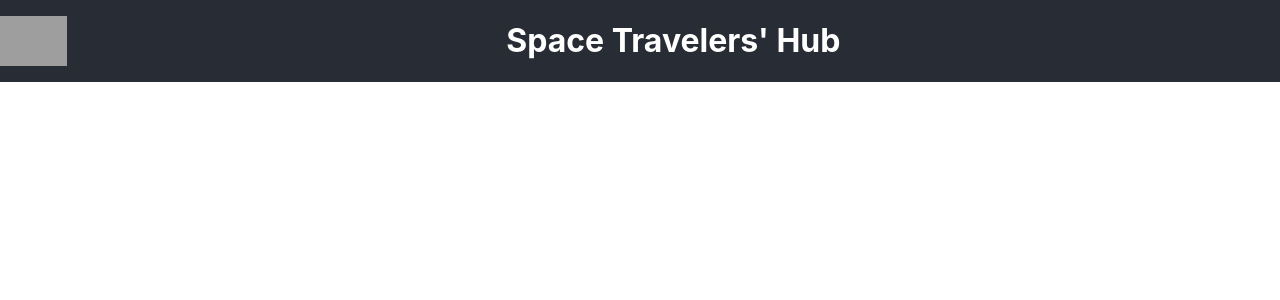
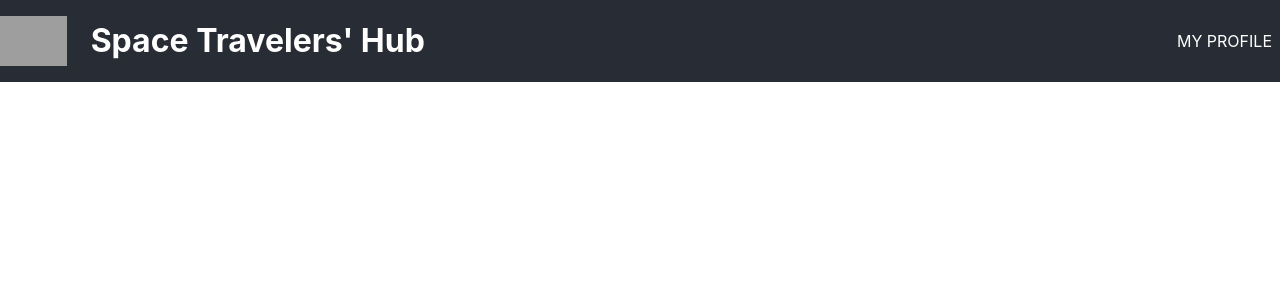
Before and after one commit to Wahaj-Ali/spacetravelers-hub, a React (Create React App) app: page / in a window 1280 px wide. Shown: the top 300 px of the page. Built offline with nearby package versions, Linux system fonts and the light colour scheme; grey boxes are pictures that could not be loaded.

Commit message:
Add NaveLink for MyProfile page

```diff
--- a/package.json
+++ b/package.json
@@ -10,6 +10,7 @@
     "react": "^18.2.0",
     "react-dom": "^18.2.0",
     "react-router": "^6.8.0",
+    "react-router-dom": "^6.8.0",
     "react-scripts": "5.0.1",
     "redux-logger": "^3.0.6",
     "web-vitals": "^2.1.4"
--- a/src/App.css
+++ b/src/App.css
@@ -12,9 +12,33 @@
   display: flex;
   align-items: center;
   justify-content: space-between;
+  gap: 24px;
   color: white;
 }
 
-.App-link {
-  color: #61dafb;
+.MenuNav {
+  display: flex;
+  justify-content: right;
+  list-style: none;
+  gap: 24px;
 }
+
+.NavBar {
+  position: relative;
+  flex: 1;
+  text-align: center;
+}
+
+.NavBar a {
+  display: block;
+  font-size: 16px;
+  padding: 8px 8px;
+  text-decoration: none;
+  text-transform: uppercase;
+  cursor: pointer;
+  color: white;
+}
+
+.NavBar a:focus {
+  text-decoration: underline;
+}
--- a/src/App.js
+++ b/src/App.js
@@ -1,11 +1,18 @@
+import { BrowserRouter as Router, Route, Routes } from 'react-router-dom';
 import Header from './components/Header';
+import MyProfile from './pages/MyProfile';
 import './App.css';
 
 function App() {
   return (
-    <div>
-      <Header />
-    </div>
+    <Router>
+      <div className="App">
+        <Header />
+        <Routes>
+          <Route path="/" element={<MyProfile />} />
+        </Routes>
+      </div>
+    </Router>
   );
 }
 
--- a/src/components/Navbar.js
+++ b/src/components/Navbar.js
@@ -1,10 +1,26 @@
 import React from 'react';
+import { NavLink } from 'react-router-dom'
 
 
 const Navbar = () => {
-
+  const links = [
+    {
+      id: 1,
+      path: '/',
+      text: 'My Profile',
+    }
+  ];
   return (
-    <nav className="navBar">
+    <nav className="NavBar">
+      <ul className="MenuNav">
+        {links.map((link) => (
+          <li key={link.id}>
+            <NavLink to={link.path} activeClassName="active-link" exact>
+              {link.text}
+            </NavLink>
+          </li>
+        ))}
+      </ul>
     </nav>
   )
 }
--- /dev/null
+++ b/src/pages/MyProfile.js
@@ -0,0 +1,8 @@
+import React from "react";
+
+const MyProfile = () => (
+  <div>
+  </div>
+)
+
+export default MyProfile;
```
Also changed, not shown: public/manifest.json, 1 other file (tests, documents, lock files or other folders).
